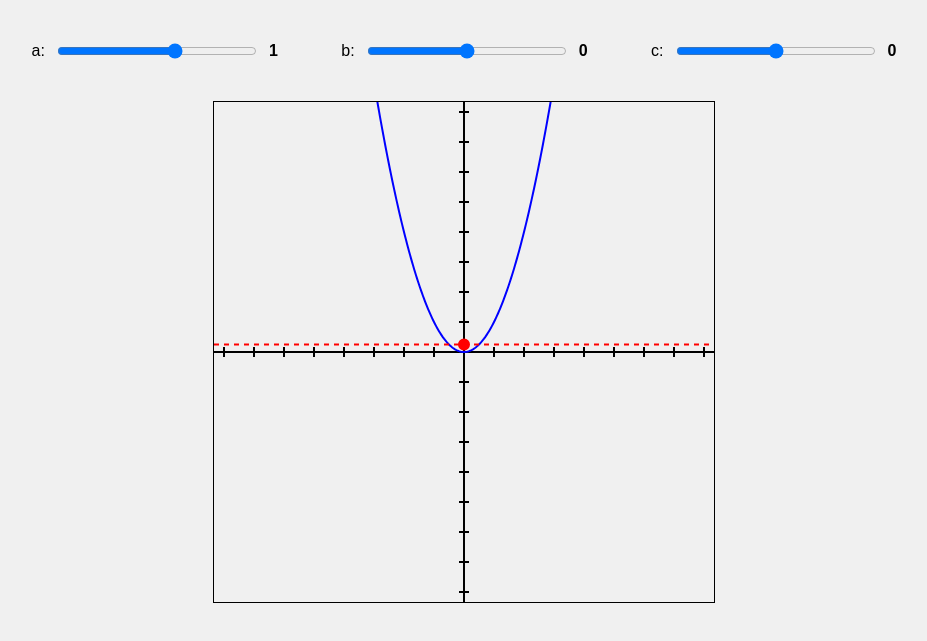
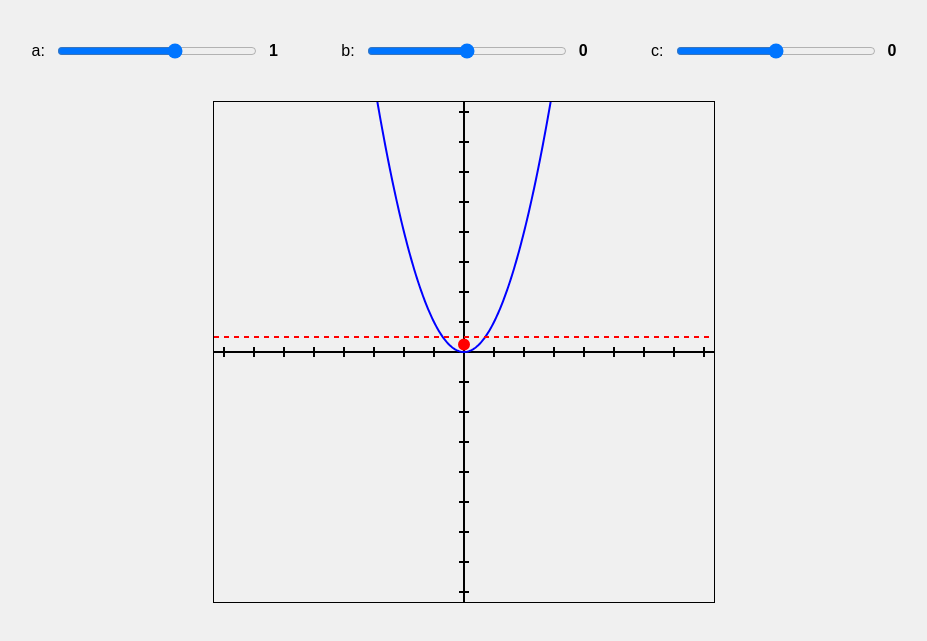
Before and after one commit to vkl/parabola, a plain HTML site: page index.html in a window 1280 px wide. Shown: the part 79-720 px from the top of the page, without its empty margins (176-1103 px from the left). Drawn offline with Linux system fonts and the light colour scheme.

Commit message:
Update index.html

```diff
--- a/index.html
+++ b/index.html
@@ -140,11 +140,11 @@
 
             // Calculate the focus and directrix
             const h = -b / (2 * a); // Focus x-coordinate
-            const k = (1 - b * b) / (4 * a); // Focus y-coordinate and directrix (y = k)
+            const k = (1 - b * b) / (4 * a); // Focus y-coordinate
 
             // Adjust the vertical position of the focus and directrix based on c
             const focusY = k + c;  // Adjust focus by c
-            const directrixY = centerY - (k + c) * scaleY; // Directrix also shifts by c
+            const directrixY = a > 0 ? centerY - (k + c + 1 / (4 * a)) * scaleY : centerY - (k + c - 1 / (4 * a)) * scaleY; // Directrix is below for a > 0 and above for a < 0
 
             // Draw the directrix (red dashed line)
             ctx.setLineDash([5, 5]);  // Dashed line for directrix
```
